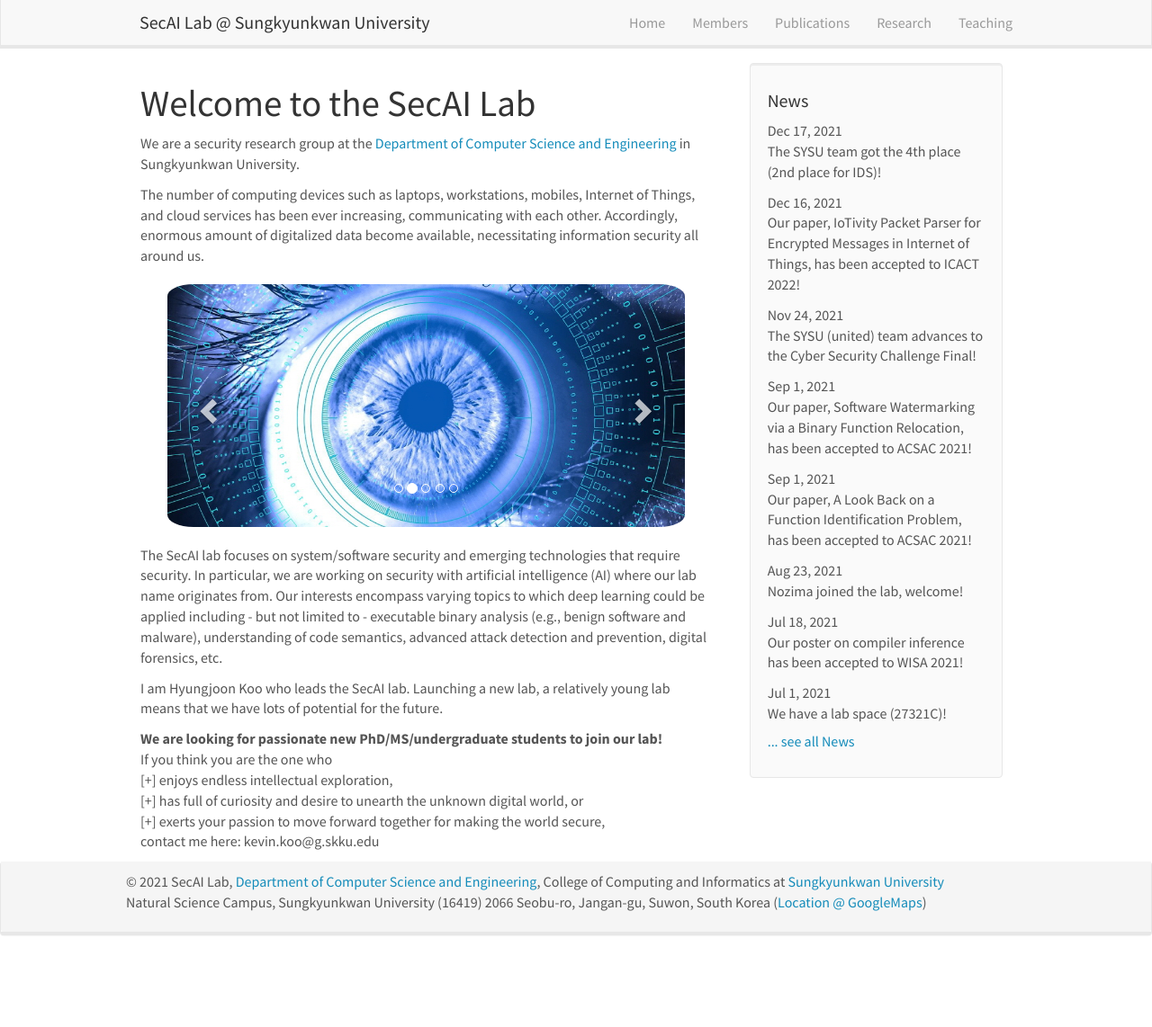
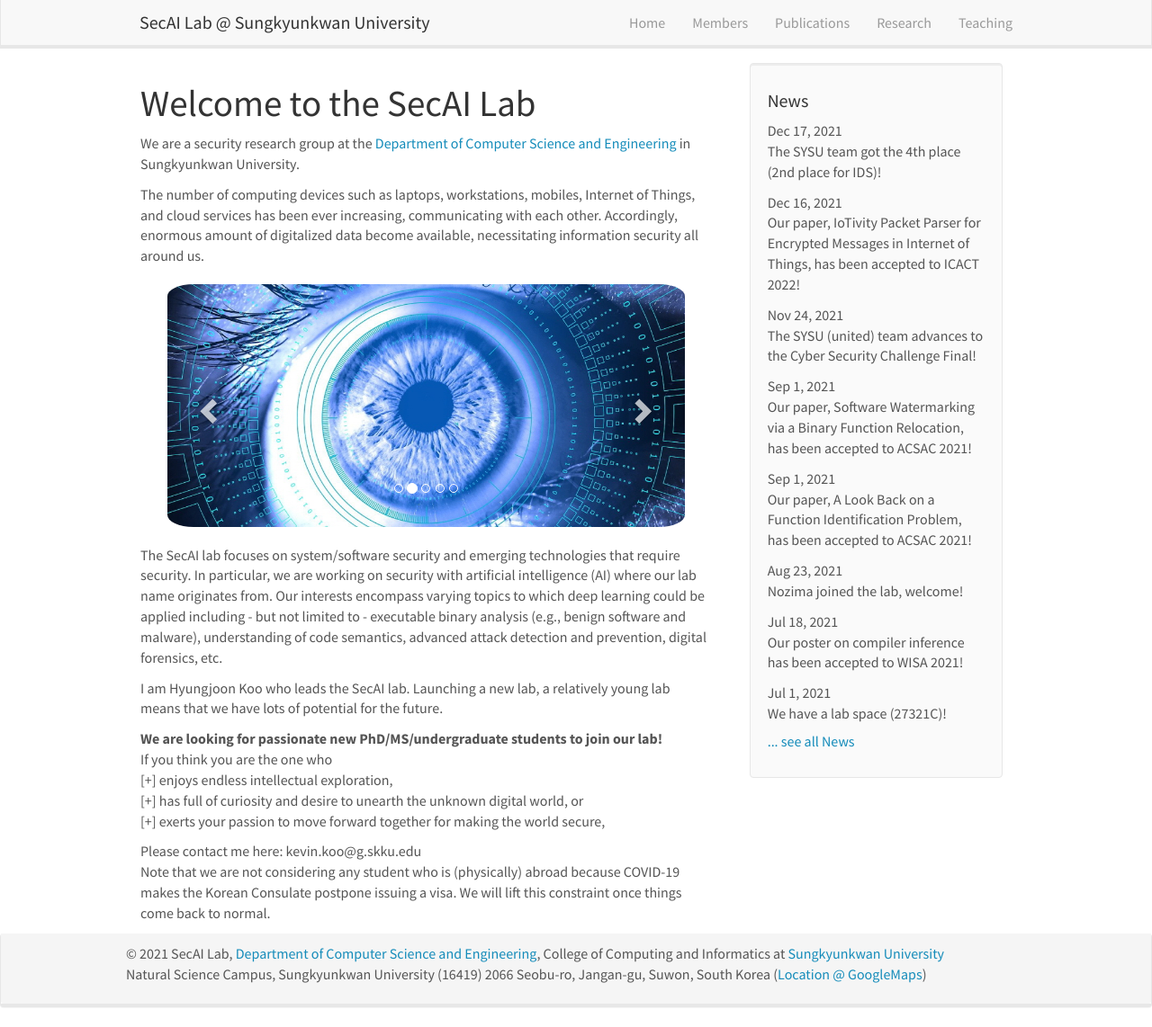
Before and after one commit to SecAI-Lab/secai-lab.github.io, a Jekyll site: the page built from _pages/home.md, in a window 1280 px wide and 1142 px high. Shown: the whole window at 90% size. Built offline with Jekyll 4.4.1, drawn with Linux system fonts in a browser that asks for light colours; nearby versions of some CDN libraries.

Commit message:
covid-19

```diff
--- a/_pages/home.md
+++ b/_pages/home.md
@@ -58,7 +58,12 @@ I am Hyungjoon Koo who leads the SecAI lab. Launching a new lab, a relatively yo
 [+] enjoys endless intellectual exploration, <br>
 [+] has full of curiosity and desire to unearth the unknown digital world, or <br>
 [+] exerts your passion to move forward together for making the world secure, <br>
-contact me here: kevin.koo@g.skku.edu
+
+Please contact me here: kevin.koo@g.skku.edu
+<br>
+Note that we are not considering any student who is (physically) abroad
+because COVID-19 makes the Korean Consulate postpone issuing a visa.
+We will lift this constraint once things come back to normal.
 
 <!--
 <figure class="fourth">
```
